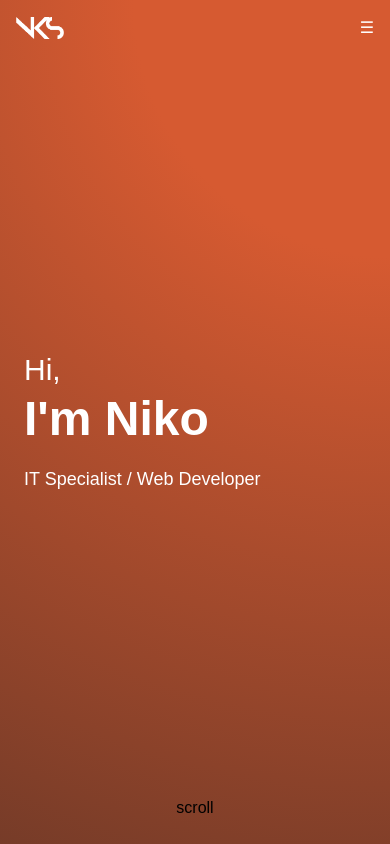
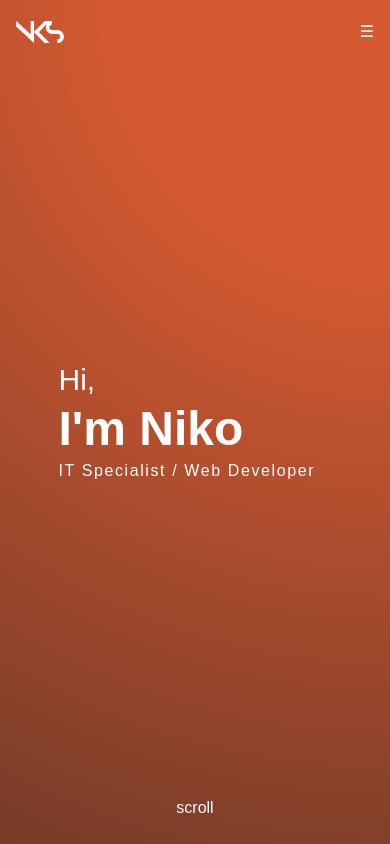
Before and after one commit to nks-97/portfolio, a React app: page / in a window 390 px wide. Shown: the top 844 px of the page. Built offline with nearby package versions, Linux system fonts and the light colour scheme; the HTML template or start-up script is replaced by a standard one.

Commit message:
V1 edeting home and nav

```diff
--- a/src/App.jsx
+++ b/src/App.jsx
@@ -1,13 +1,27 @@
 import './App.css'
+import { useState, useEffect } from "react"
 import Home from './components/Home'
 import NavBar from './components/NavBar'
 function App() {
 
+      const [isScrolled, setIsScrolled] = useState(false)
+
+    useEffect(()=>{
+        function handleScroll(){
+
+            const offset = window.scrollY;
+            setIsScrolled(offset > 50)
+        }
+
+        window.addEventListener("scroll", handleScroll);
+        return() => window.removeEventListener("scroll", handleScroll);
+    },[])
+
   return (
     <>
       <div className="bg-ellipse-center w-full h-[300vh]">
-      <NavBar></NavBar>
-      <Home></Home>
+      <NavBar isScrolled = {isScrolled}></NavBar>
+      <Home isScrolled = {isScrolled}></Home>
 
      </div>
     </>
--- a/src/components/Home.jsx
+++ b/src/components/Home.jsx
@@ -1,17 +1,17 @@
-export default function Home() {
+export default function Home({isScrolled}) {
     return (
-        <div className="w-full h-screen flex items-center px-6 md:px-60 relative">
-            <div className="max-w-lg text-white">
-                <h2 className="text-3xl sm:text-4xl font-normal md:text-5xl lg:text-6xl leading-tight">Hi,</h2>
-                <h1 className="text-5xl sm:text-6xl font-semibold md:text-7xl lg:text-8xl leading-tight">
+        <div className="w-full h-screen relative">
+            <div className="text-white absolute top-1/2 -translate-y-1/2 left-[15%]">
+                <h2 className="text-3xl sm:text-4xl md:text-5xl lg:text-6xl leading-tight font-normal">Hi,</h2>
+                <h1 className="text-5xl sm:text-6xl md:text-7xl lg:text-8xl leading-tight font-semibold">
                     I'm Niko
                 </h1>
-                <p className="text-lg sm:text-xl mt-4 font-thin">
+               <p className="text-base sm:text-md md:text-lg lg:text-xl tracking-[0.1em] sm:tracking-[0.2em] md:tracking-[0.3em] lg:tracking-[0.5em] font-thin mt-0">
                     IT Specialist / Web Developer
                 </p>
             </div>
 
-            <div className="absolute bottom-6 left-1/2 -translate-x-1/2">
+            <div className={`absolute bottom-6 left-1/2 -translate-x-1/2 text-white ${isScrolled ? "opacity-0" : "opacity-100 "} transition-opacity duration-500 ease-in-out`}>
                 scroll
             </div>
         </div>
--- a/src/components/NavBar.jsx
+++ b/src/components/NavBar.jsx
@@ -1,31 +1,40 @@
-import logo from "../assets/NKSW.png"
-import { useState, useEffect } from "react"
-export default function NavBar(){
+import { useState } from "react";
+import logo from "../assets/NKSW.png";
+export default function NavBar({ isScrolled }) {
 
-    const [isScrolled, setIsScrolled] = useState(false)
+    const [hamburgerClick, setHamburgerClick] = useState(false);
 
-    useEffect(()=>{
-        function handleScroll(){
-
-            const offset = window.scrollY;
-            setIsScrolled(offset > 50)
-        }
-
-        window.addEventListener("scroll", handleScroll);
-        return() => window.removeEventListener("scroll", handleScroll);
-    },[])
-    return(
-        <div className={`fixed w-full ${isScrolled ? "bg-black" : undefined}`}>
-            <div className={`max-w-screen-2xl "h-16" m-auto flex flex-row md:h-40 md:justify-start gap-20 items-center p-4 justify-between ${isScrolled ?  "md:h-20" : "md:h-40"}`}>
-                <div><img className="w-12" src={logo} alt="" /></div>
+  return (
+    <div>
+      <div
+        className={`fixed w-full z-40 transition-colors duration-500 ease [transition-delay:0.3s] ${
+          isScrolled ? "bg-black/40 backdrop-blur-md " : undefined
+        }`}
+      >
+        <div
+          className={`max-w-screen-2xl h-16 m-auto flex flex-row md:justify-start gap-20 items-center p-4 justify-between transition-[height] duration-500 ease-in-out  ${
+            isScrolled ? "md:h-14" : "md:h-40"
+          }`}
+        >
+          {/* <div className={`max-w-screen-2xl h-16 m-auto flex flex-row gap-20 items-center p-4 justify-between  ${isScrolled ? "md:h-20" : "md:h-40"} md:justify-start`}> */}
+          <div>
+            <img className="w-12" src={logo} alt="" />
+          </div>
           <div className="hidden md:flex flex-row gap-10 text-white">
             <span>Home</span>
             <span>About</span>
             <span>Project</span>
             <span>Contact</span>
           </div>
-                <div className="text-white md:hidden">&#9776;</div>
+          <div className="text-white md:hidden" onClick={()=>setHamburgerClick(prev=>!prev)}>{hamburgerClick ? "\u00D7" : "\u2630"}</div>
         </div>
       </div>
-    )
+      <div className={`w-full h-screen bg-[#202020] z-50  flex-col items-center justify-center gap-4 font-bold text-white md:hidden ${hamburgerClick ? "flex" : "hidden"}`}>
+        <span>Home</span>
+        <span>About</span>
+        <span>Project</span>
+        <span>Contact</span>
+      </div>
+    </div>
+  );
 }
```
Lines whose indentation alone changed are shown as unchanged.
